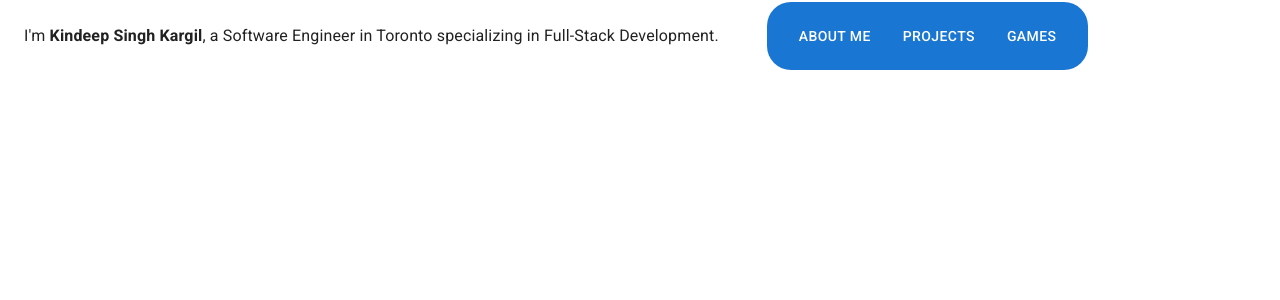
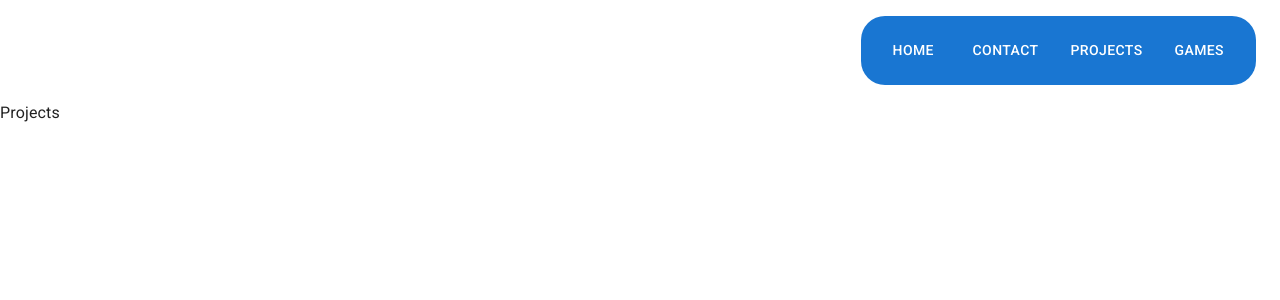
Before and after one commit to kindeep/kindeep.github.io, a React (Create React App) app: page /projects in a window 1280 px wide. Shown: the top 300 px of the page. Built offline with nearby package versions, Linux system fonts and the light colour scheme.

Commit message:
some routing

```diff
--- a/src/App.tsx
+++ b/src/App.tsx
@@ -5,8 +5,14 @@ import Typography from "@mui/material/Typography";
 import useScrollTrigger from "@mui/material/useScrollTrigger";
 import Box from "@mui/material/Box";
 import Container from "@mui/material/Container";
-import { Button } from "@mui/material";
-
+import { Button, Link } from "@mui/material";
+import {
+  Link as RouterLink,
+  useLocation,
+  Route,
+  Routes,
+} from "react-router-dom";
+import Contact from "./pages/Contact";
 interface Props {
   children: React.ReactElement;
 }
@@ -27,14 +33,27 @@ function ElevationScroll(props: Props) {
 }
 
 function Navbar() {
+  const { pathname } = useLocation();
+
+  const homePath = pathname === "/";
+
   return (
     <Box sx={{ display: "flex" }}>
-      <Box sx={{ flexGrow: 0, p: 3 }}>
+      <Box sx={{ flexGrow: 1, p: 3 }}>
+        {homePath && (
+          <>
             <Typography>
               I'm <b>Kindeep Singh Kargil</b>, a Software Engineer in Toronto
               specializing in Full-Stack Development.
             </Typography>
+
+            <Link component={RouterLink} to="/contact">
+              Connect
+            </Link>
+          </>
+        )}
       </Box>
+
       <Box
         sx={{
           display: "flex",
@@ -44,28 +63,52 @@ function Navbar() {
         }}
       >
         <div>
+          <Typography noWrap>
             <Box
               sx={{
                 bgcolor: "primary.main",
                 borderRadius: 6,
                 mx: 3,
+                my: 2,
                 p: 2,
                 flexGrow: 1,
                 display: "flex",
               }}
             >
-            <Typography noWrap>
-              <Button sx={{ mx: 1, color: "primary.contrastText" }}>
-                About Me
+              <Button
+                sx={{
+                  mx: 1,
+                  color: "primary.contrastText",
+                  display: homePath ? "none" : "block",
+                }}
+                component={RouterLink}
+                to="/"
+              >
+                Home
               </Button>
-              <Button sx={{ mx: 1, color: "primary.contrastText" }}>
+              <Button
+                sx={{ mx: 1, color: "primary.contrastText" }}
+                component={RouterLink}
+                to="/contact"
+              >
+                Contact
+              </Button>
+              <Button
+                sx={{ mx: 1, color: "primary.contrastText" }}
+                component={RouterLink}
+                to="/projects"
+              >
                 Projects
               </Button>
-              <Button sx={{ mx: 1, color: "primary.contrastText" }}>
+              <Button
+                sx={{ mx: 1, color: "primary.contrastText" }}
+                component={RouterLink}
+                to="/games"
+              >
                 Games
               </Button>
+            </Box>
           </Typography>
-          </Box>
         </div>
       </Box>
     </Box>
@@ -76,6 +119,12 @@ export default function App() {
   return (
     <>
       <Navbar />
+      <Routes>
+        <Route path="/" element={<>Home</>} />
+        <Route path="contact" element={<Contact />} />
+        <Route path="games" element={<>Games</>} />
+        <Route path="projects" element={<>Projects</>} />
+      </Routes>
     </>
   );
 }
--- a/src/pages/About.tsx
+++ b/src/pages/Contact.tsx
@@ -2,6 +2,6 @@ import React from "react";
 
 // About, links, contact form
 
-export default function About() {
-  return <>About</>
+export default function Contact() {
+  return <>Contact</>
 }
```
Lines whose indentation alone changed are shown as unchanged.
